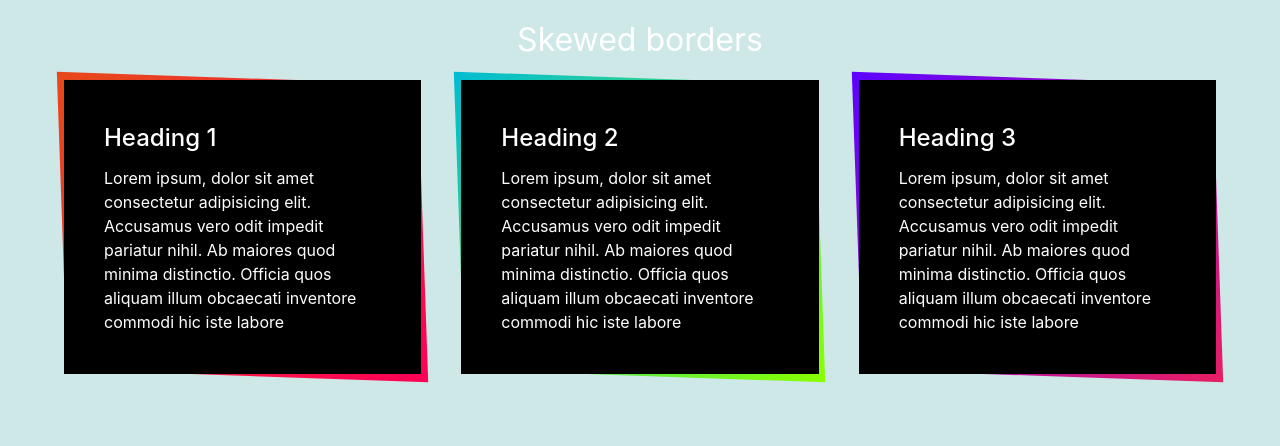
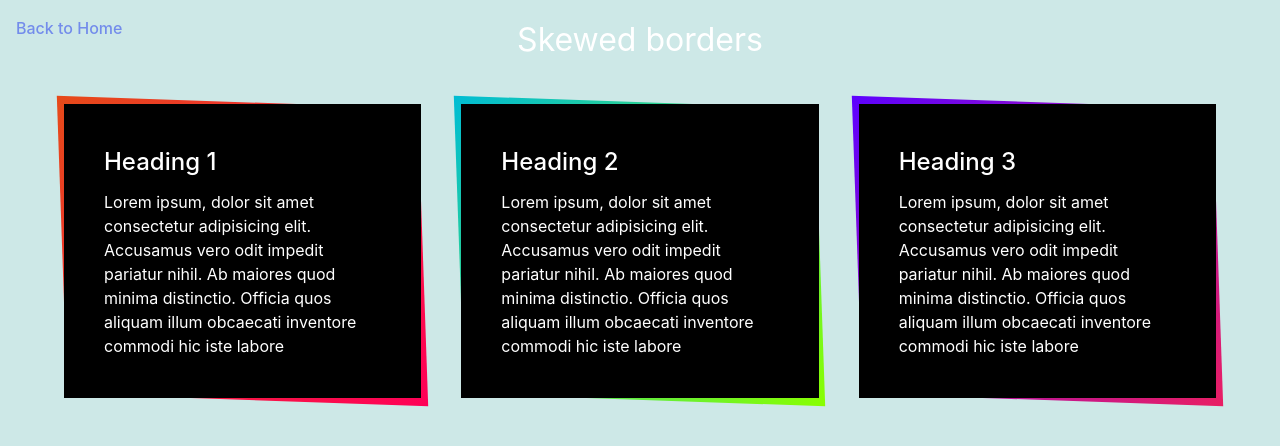
Before and after one commit to heyayush/css-tricks, a Gatsby site: page /border/skewed-border in a window 1280 px wide. Built offline with nearby package versions, Linux system fonts and the light colour scheme; Gatsby itself is replaced by a stand-in of ours.

Commit message:
adding back to home button

```diff
--- a/src/pages/border/skewed-border.tsx
+++ b/src/pages/border/skewed-border.tsx
@@ -1,10 +1,16 @@
 import React from 'react'
 import './skewed-border.scss'
+import { Link } from 'gatsby'
 
 export default () => {
   return (
     <div className="page-container skewed-border">
-      <h1 className="page-title">Skewed borders</h1>
+      <div className="page-header">
+        <Link to="/" className="link-home">
+          Back to Home
+        </Link>
+        <h1 className="page-title">Skewed borders</h1>
+      </div>
       <div className="skewed-border-container">
         <div className="skewed-box">
           <div className="content">
--- a/src/pages/home.scss
+++ b/src/pages/home.scss
@@ -1,10 +1,12 @@
 .page-home {
   width: 100%;
-  padding: 1rem;
+  padding: 0 1rem;
 
   .list-categories {
     display: flex;
     flex-direction: row;
+    margin-bottom: 1rem;
+
     h3 {
       color: var(--ocean-liner);
       font-size: 1.3rem;
--- a/src/pages/index.tsx
+++ b/src/pages/index.tsx
@@ -22,7 +22,9 @@ export default ({ data }: AllSitePageQueryI) => {
 
   return (
     <div className="page-container">
-      <h1 className="page-title">Collection of cool CSS tricks</h1>
+      <div className="page-header">
+        <h1 className="page-title">Collection of cool CSS tricks</h1>
+      </div>
       <div className="page-home">
         <div className="list-categories">
           <h3>Browse by:</h3>
--- a/src/theme/global.scss
+++ b/src/theme/global.scss
@@ -7,9 +7,18 @@
   justify-items: center;
   padding-bottom: 2.5rem;
 
-  .page-title {
-    font-size: 2rem;
-    margin: 1rem;
+  .page-header {
+    margin-bottom: 1.5rem;
+    .link-home {
+      position: absolute;
+      top: 1rem;
+      left: 1rem;
+    }
+
+    .page-title {
+      font-size: 2rem;
+      margin: 1rem;
+    }
   }
 }
 
```
Also changed, not shown: src/pages/hover/laser-torch.tsx (+7 -1 lines).
